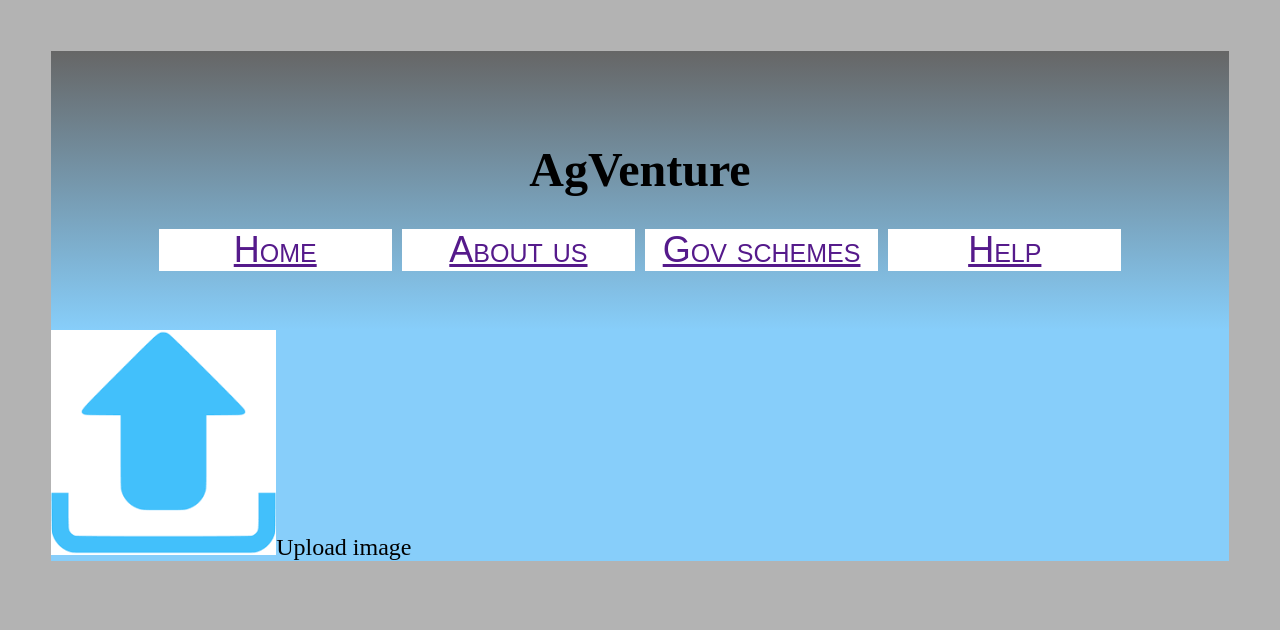
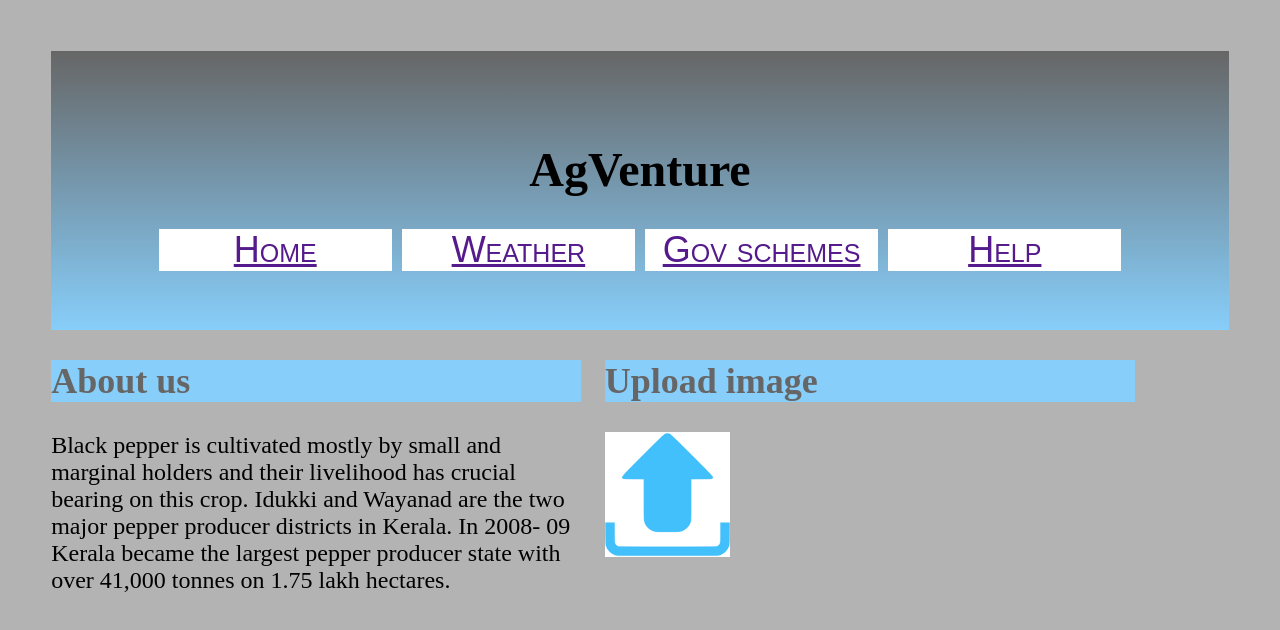
Before and after one commit to KRISHNAPRIYA-P/hackathon, a plain HTML site: page index.html in a window 1280 px wide. Drawn offline with Linux system fonts and the light colour scheme.

Commit message:
files modified

```diff
--- a/index.html
+++ b/index.html
@@ -11,14 +11,26 @@
     <h1>AgVenture</h1>
             <nav>
                   <a href = "">Home</a>
-                  <a href = "">About us</a>
+                  <a href = "">Weather</a>
                   <a href = "">Gov schemes</a>
                   <a href = "">Help</a>
             </nav>
       </header>
-      <footer>
-            <image src="images/upload.png"/><span>Upload image</span>
-      </footer>
+
+
+      <section class="half">
+            <h2>About us</h2>
+            <p>Black pepper is cultivated mostly by small and marginal holders and their livelihood has crucial bearing on this crop. Idukki and Wayanad are the two major pepper producer districts in Kerala. In 2008- 09 Kerala became the largest pepper producer state with over 41,000 tonnes on 1.75 lakh hectares.</p>
+      </section>
+      <section class="half">
+            <h2>Upload image</h2>
+            <a href="https://play.google.com/store/apps/details?id=com.google.android.apps.photos">
+            <img src="images/Upload.png"></a>
+
+            </section>
+
+
+
 
 </body>
 </html>
--- a/style.css
+++ b/style.css
@@ -26,3 +26,21 @@ nav a{
   display: inline-block;
   background: #ffffff;
 }
+.half{
+  width: 45%;
+  margin-right: 2%;
+  display: inline-block;
+  float: left;
+}
+
+
+img{
+  width:125px;
+  margin-right: 2%;
+  display: inline-block;
+  float: left;
+}
+h2{
+  color:#666666;
+  background-color: #87cefa;
+}
```
